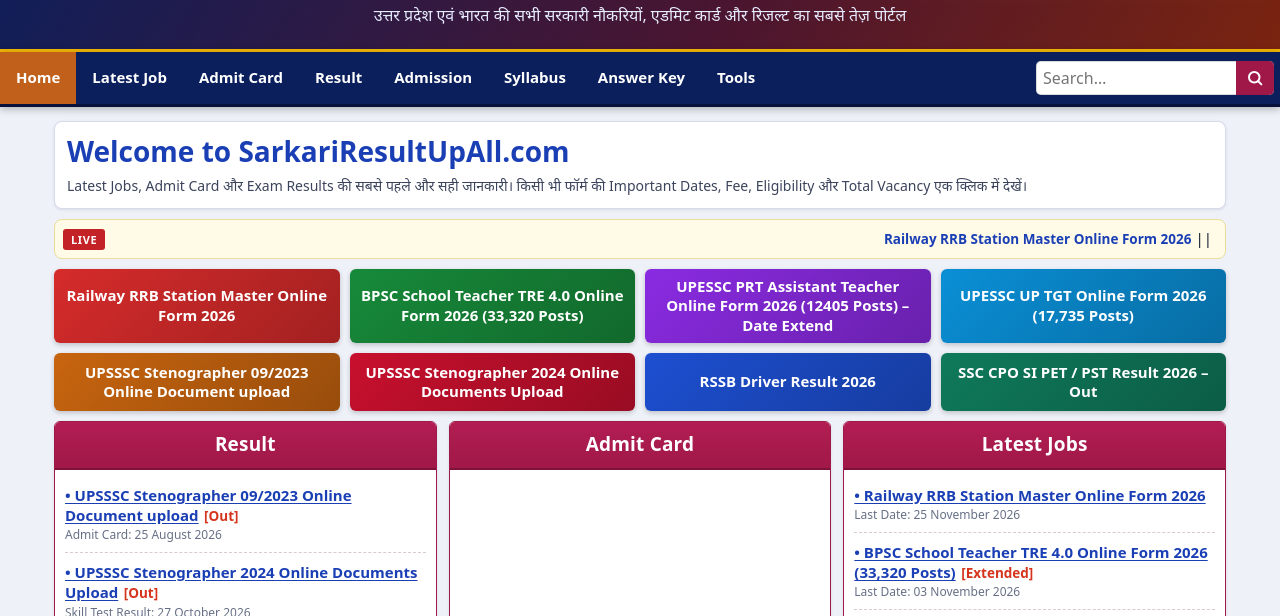
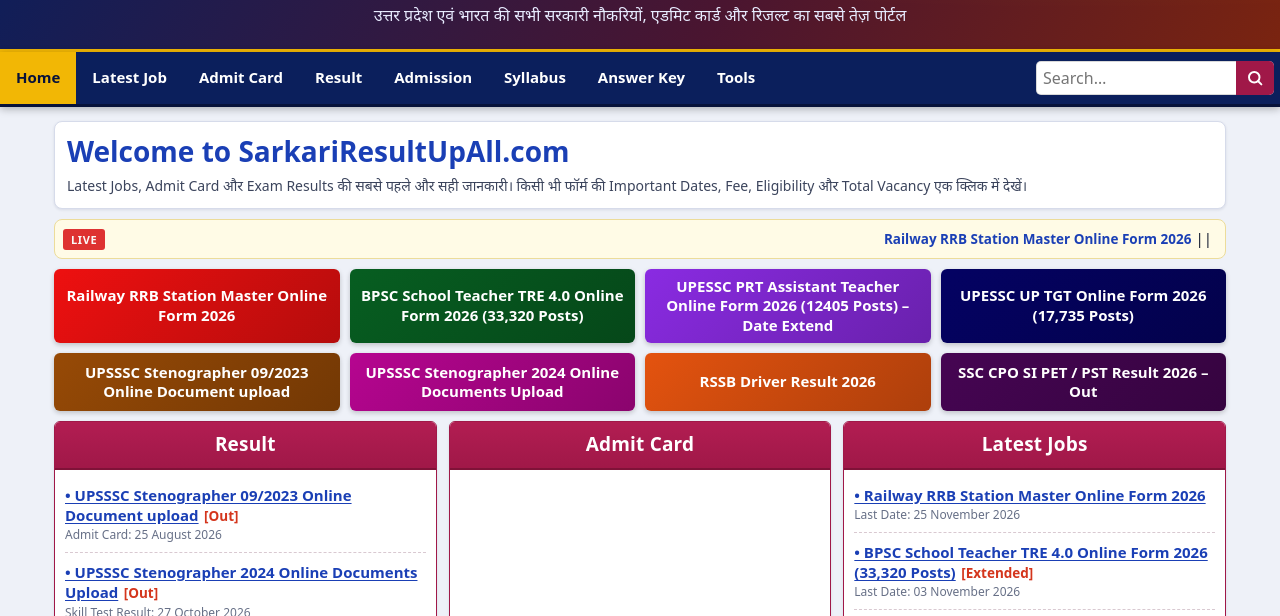
Before and after one commit to vimleshkumar345672-prog/yatrisetu, a plain HTML site: page index.html in a window 1280 px wide. Shown: the part 129-745 px from the top of the page. Drawn offline with Linux system fonts and the light colour scheme.

Commit message:
Add files via upload

```diff
--- a/style.css
+++ b/style.css
@@ -1137,3 +1137,32 @@ main > section,
   .navbar, .ticker, .hot-grid, .tools, .site-footer, .modal { display: none !important; }
   body { background: #fff; }
 }
+/* --- आपके नए अपडेट्स के लिए एक्स्ट्रा CSS (फाइल के सबसे नीचे जोड़ें) --- */
+
+/* 1. जब टिकर पर माउस जाए तो वह रुक जाए */
+.ticker-view:hover .ticker-track,
+.ticker-view:focus-within .ticker-track {
+  animation-play-state: paused !important;
+}
+
+/* 2. नेविगेशन बार में एक्टिव टैब का रंग बेहतर करने के लिए */
+.nav-tabs a.active {
+  background: var(--gold) !important;
+  color: var(--navy-d) !important;
+}
+
+/* 3. रंगीन क्विक टाइल्स (.c1 से .c8) के सटीक आकर्षक रंग */
+.hot-tile.c1 { --tile: #ee1010; } /* लाल */
+.hot-tile.c2 { --tile: #075e21; } /* हरा */
+.hot-tile.c3 { --tile: #8a2be2; } /* पर्पल */
+.hot-tile.c4 { --tile: #040263; } /* आसमानी */
+.hot-tile.c5 { --tile: #974a06; } /* ऑरेंज */
+.hot-tile.c6 { --tile: #b60590; } /* डार्क रेड */
+.hot-tile.c7 { --tile: #e4530f; } /* नीला */
+.hot-tile.c8 { --tile: #460553; } /* टील ग्रीन */
+/* LIVE टैग को चमकीला लाल करने के लिए */
+.ticker-live {
+  background-color: #dc2626 !important;
+  color: #fafafa !important;
+  font-weight: 800 !important;
+}
```
